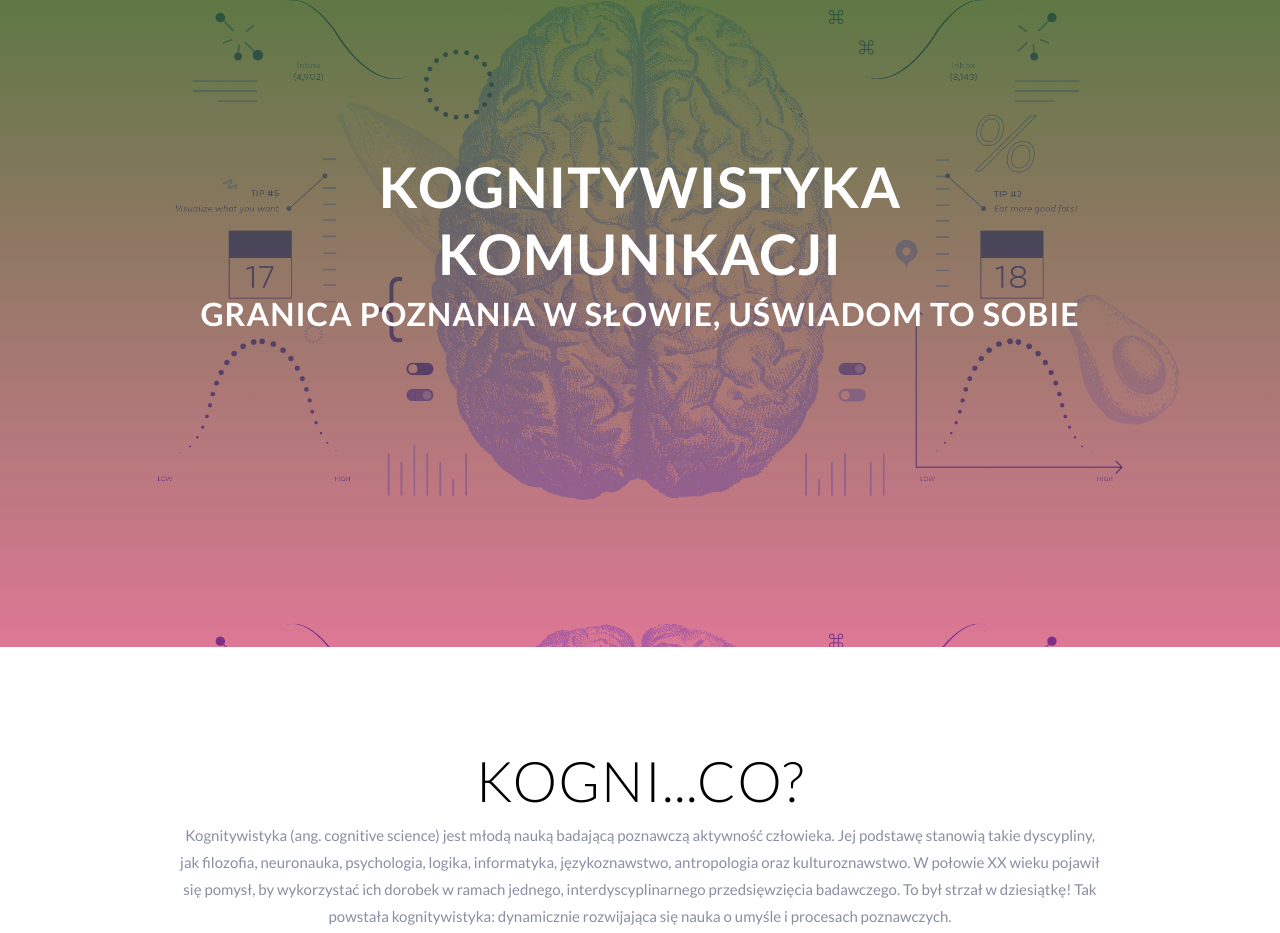
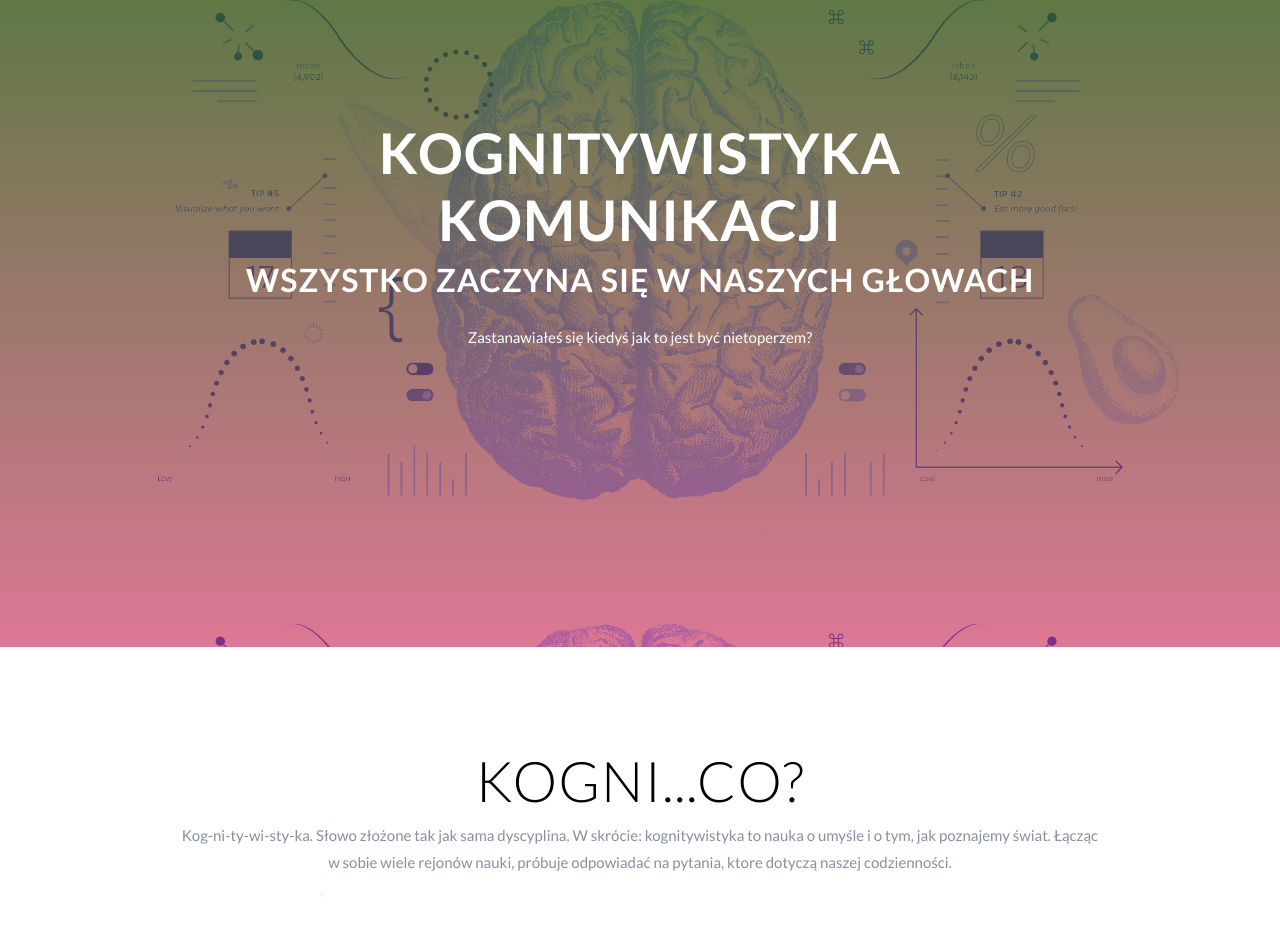
Before and after one commit to kzuzaniuk/Kogniweb, a plain HTML site: page index.html in a window 1280 px wide. Shown: the part 153-1086 px from the top of the page. Drawn offline with nearby package versions, Linux system fonts and the light colour scheme.

Commit message:
Update index.html

```diff
--- a/index.html
+++ b/index.html
@@ -59,7 +59,8 @@
           <div class="row justify-content-center">
               <div class="col-md-10">
                   <h1 class="text-white display-4">KOGNITYWISTYKA KOMUNIKACJI</h1>
-                  <h2 class="text-white">Granica poznania w słowie, uświadom to sobie</h2>
+                  <h2 class="text-white">Wszystko zaczyna się w naszych głowach</h2>
+                  <p class="text-white">Zastanawiałeś się kiedyś jak to jest być nietoperzem? </p>
               </div>
           </div>
         </div>
@@ -71,17 +72,9 @@
           <div class="row justify-content-center">
               <div class="col-md-10">
                   <h1 class="text-black display-4">Kogni...co?</h1>
-                  <p>Kognitywistyka (ang. cognitive science)
-                    jest młodą nauką badającą poznawczą
-                    aktywność człowieka. Jej podstawę stanowią
-                    takie dyscypliny, jak filozofia, neuronauka, psychologia, logika,
-                    informatyka, językoznawstwo, antropologia oraz kulturoznawstwo.
-                    W połowie XX wieku pojawił się pomysł,
-                    by wykorzystać ich dorobek w ramach jednego,
-                    interdyscyplinarnego przedsięwzięcia badawczego. To
-                    był strzał w dziesiątkę! Tak powstała kognitywistyka:
-                    dynamicznie rozwijająca się nauka o umyśle i procesach
-                    poznawczych.</p>
+                  <p>Kog-ni-ty-wi-sty-ka. Słowo złożone tak jak sama dyscyplina. W skrócie:
+                  kognitywistyka to nauka o umyśle i o tym, jak poznajemy świat. Łącząc w
+                   sobie wiele rejonów nauki, próbuje odpowiadać na pytania, ktore dotyczą naszej codzienności.</p>
               </div>
           </div>
           <div class="row justify-content-center">
@@ -172,7 +165,7 @@
         <div class="container text-center">
           <div class="row justify-content-center">
               <div class="col-md-10">
-                  <h1 class="text-white display-4">Moduły i przykładowe przedmioty</h1>
+                  <h1 class="text-white display-4">PROGRAM STUDIÓW</h1>
                   <!-- <h2 class="text-white">I przykładowe przedmioty</h2> -->
               </div>
           </div>
```
